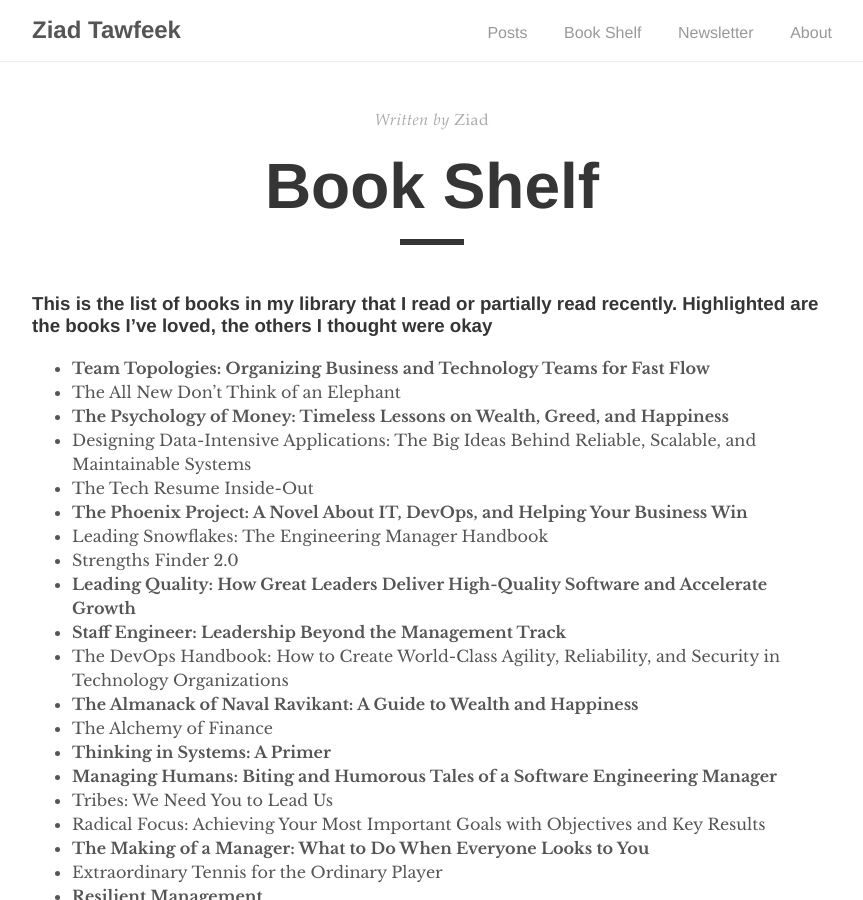
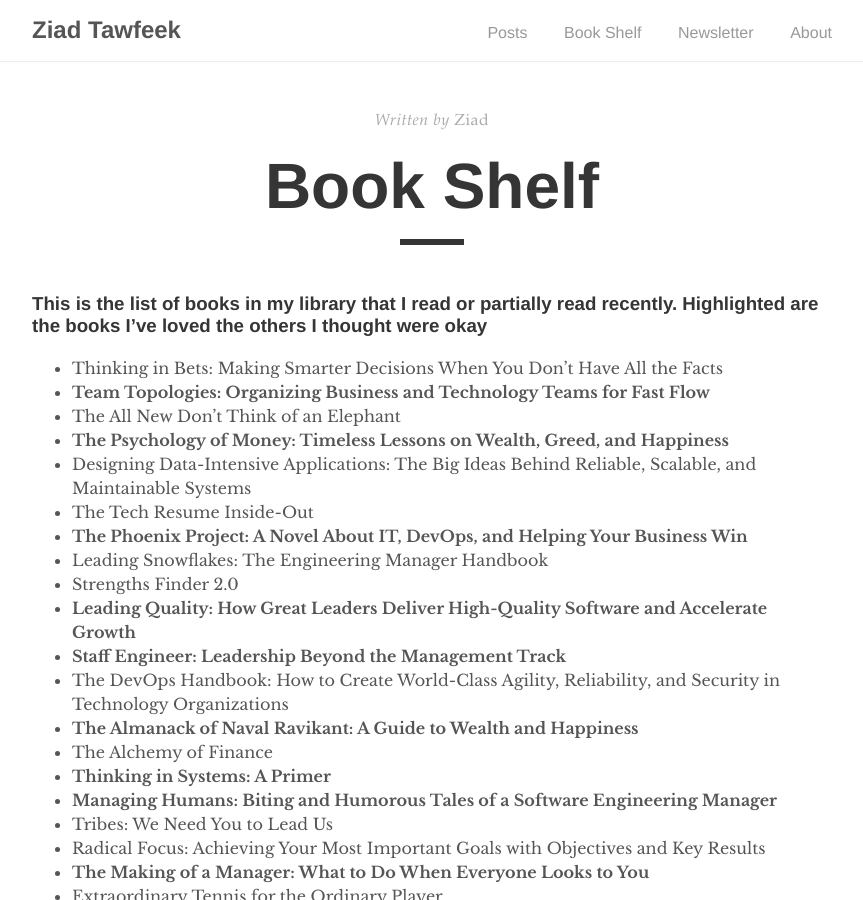
Before and after one commit to ziadtawfeek/web, a Jekyll site: the page built from _pages/book-shelf.md, in a window 1280 px wide and 900 px high. Shown: the whole window, without its empty margins (208-1071 px from the left). Built offline with Jekyll 4.4.1, drawn with Linux system fonts in a browser that asks for light colours.

Commit message:
Update book-shelf.md

```diff
--- a/_pages/book-shelf.md
+++ b/_pages/book-shelf.md
@@ -5,8 +5,9 @@ author: "Ziad"
 permalink: /book-shelf/
 ---
 
-### This is the list of books in my library that I read or partially read recently. Highlighted are the books I’ve loved, the others I thought were okay
+### This is the list of books in my library that I read or partially read recently. Highlighted are the books I’ve loved the others I thought were okay
 
+- Thinking in Bets: Making Smarter Decisions When You Don't Have All the Facts
 - **Team Topologies: Organizing Business and Technology Teams for Fast Flow**
 - The All New Don't Think of an Elephant
 - **The Psychology of Money: Timeless Lessons on Wealth, Greed, and Happiness**
```
